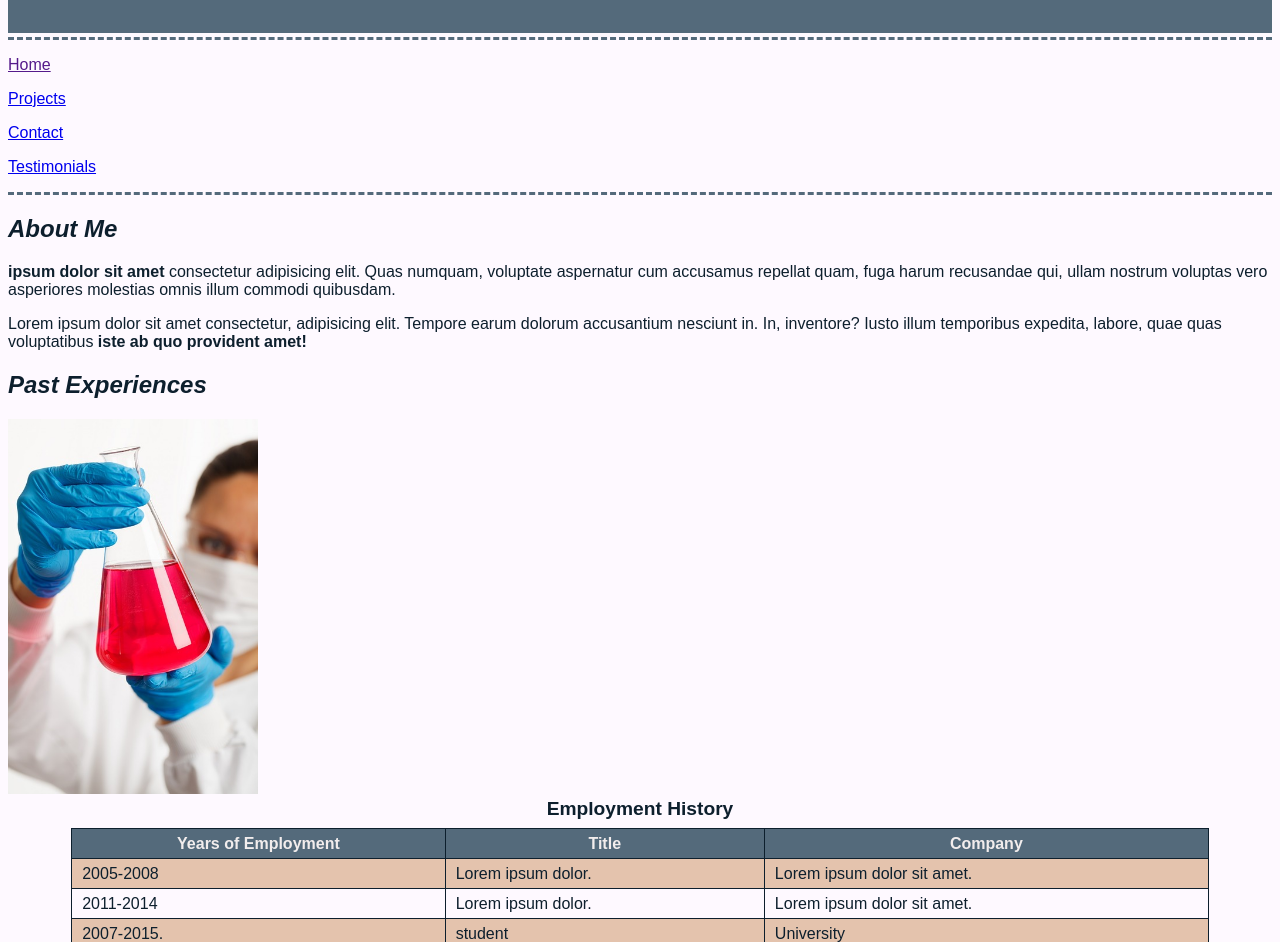
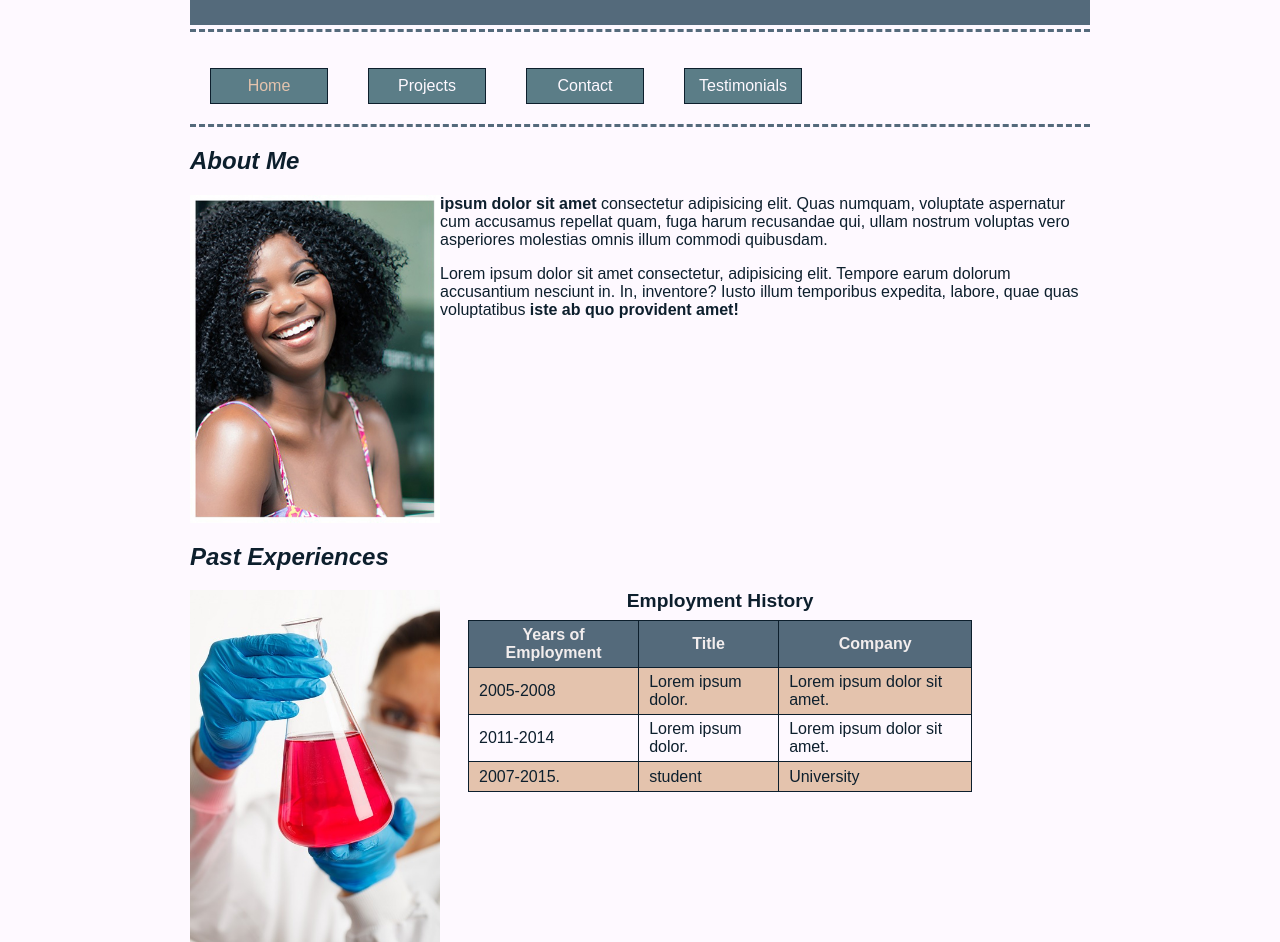
Before and after one commit to NathalieSurman/s011_intro_to_web_dev, a plain HTML site: page portfolio/index.html in a window 1280 px wide. Shown: the part 125-1067 px from the top of the page. Drawn offline with Linux system fonts and the light colour scheme.

Commit message:
Code-along layout and Hyperlinks done

```diff
--- a/portfolio/index.css
+++ b/portfolio/index.css
@@ -7,7 +7,9 @@ last modified:
 body {
     background-color: #fef9ff;
     font-family: arial, helvetica, sans-serif;
-    color: #0d1f2d
+    color: #0d1f2d;
+    max-width: 900px;
+    margin: 0 auto;
 }
 
 header {
@@ -94,3 +96,47 @@ textarea {
     background-color: #fff;
     resize: none;
 }
+
+
+/* This is so the images and writing can float in the right places */
+.clear-float {
+    clear:both;
+}
+
+article img {
+    float:left;
+ }
+
+ .right-content {
+    float:left;
+}
+
+article {
+    margin-bottom: 16px;
+}
+
+/* Create the Navigation Buttons and interactivity*/
+nav a {
+    background-color: #5b7d87;
+    color: #fef9ff;
+    padding: 8px;
+    border: thin solid #0d1f2d;
+    text-decoration: none;
+    text-align: center;
+    display: block;
+margin: 20px;
+width: 100px;
+float: left;
+}
+
+nav a:hover {
+    background-color: #fef9ff;
+    color: #5b7d87;
+}
+nav a:active {
+    font-weight: bold;
+}
+
+nav a:visited {
+    color: #e4c3ad;
+}
--- a/portfolio/index.html
+++ b/portfolio/index.html
@@ -59,21 +59,30 @@ tbody tr:nth-child(odd) {
     <p><a href="./projects.html">Projects</a></p>
     <p><a href="./contact.html">Contact</a></p>
     <p><a href="./testimonials.html">Testimonials</a></p>
+    <div class="clear-float"></div>
 
 </nav>
 
 <section>
     <article id="about-me">
         <h2><em>About Me</em></h2>
+        <img src="/html/code-alongs/tables/images/marci-kitzmiller-350px.jpg" alt="Portrait of Marci Kitzmiller" width="250" style="float:left;">
         <p><strong> ipsum dolor sit amet </strong>consectetur adipisicing elit. Quas numquam, voluptate aspernatur cum accusamus repellat quam,
             fuga harum recusandae qui, ullam nostrum voluptas vero asperiores molestias omnis illum commodi quibusdam.</p>
         <p>Lorem ipsum dolor sit amet consectetur, adipisicing elit. Tempore earum dolorum accusantium nesciunt in. In, inventore? Iusto illum temporibus expedita, labore,
             quae quas voluptatibus <strong> iste ab quo provident amet!</strong></p>
+
+            <!-- We can turn off the float setting using the declaration clear:both,
+            which tells the browser to turn off any floats (left or right) that are currently in effect.  -->
+            <div class="clear-float"></div>
+            <!-- This div is completely empty. Using an empty div block is a common trick for
+            applying a style to a specific point in a page without associating that style with any content. -->
     </article>
 
 <article id="past-experiences">
     <h2><em>Past Experiences</em></h2>
     <img src="/html/code-alongs/tables/images/experiment-217201_640.jpg" alt="person in a lab" width="250">
+    <div class="right-content">
     <table>
         <caption>Employment History</caption>
         <thead>
@@ -105,12 +114,15 @@ tbody tr:nth-child(odd) {
         </tr>
     </tbody>
     </table>
+</div>
+    <div class="clear-float"></div>
 
 </article>
 
 <article id="hobbies">
     <h2><em>Hobbies</em></h2>
     <img src="/html/code-alongs/tables/images/sandcastle-766949_640.jpg" alt="">
+    <div class="right-content">
     <ul>
         <li>Authors</li>
         <ol>
@@ -141,7 +153,8 @@ tbody tr:nth-child(odd) {
         </ul>
     </ul>
 
-
+</div>
+<div class="clear-float"></div>
 </article>
 
 </section>
```
Also changed, not shown: portfolio/testimonials.html (+4 -2 lines).
